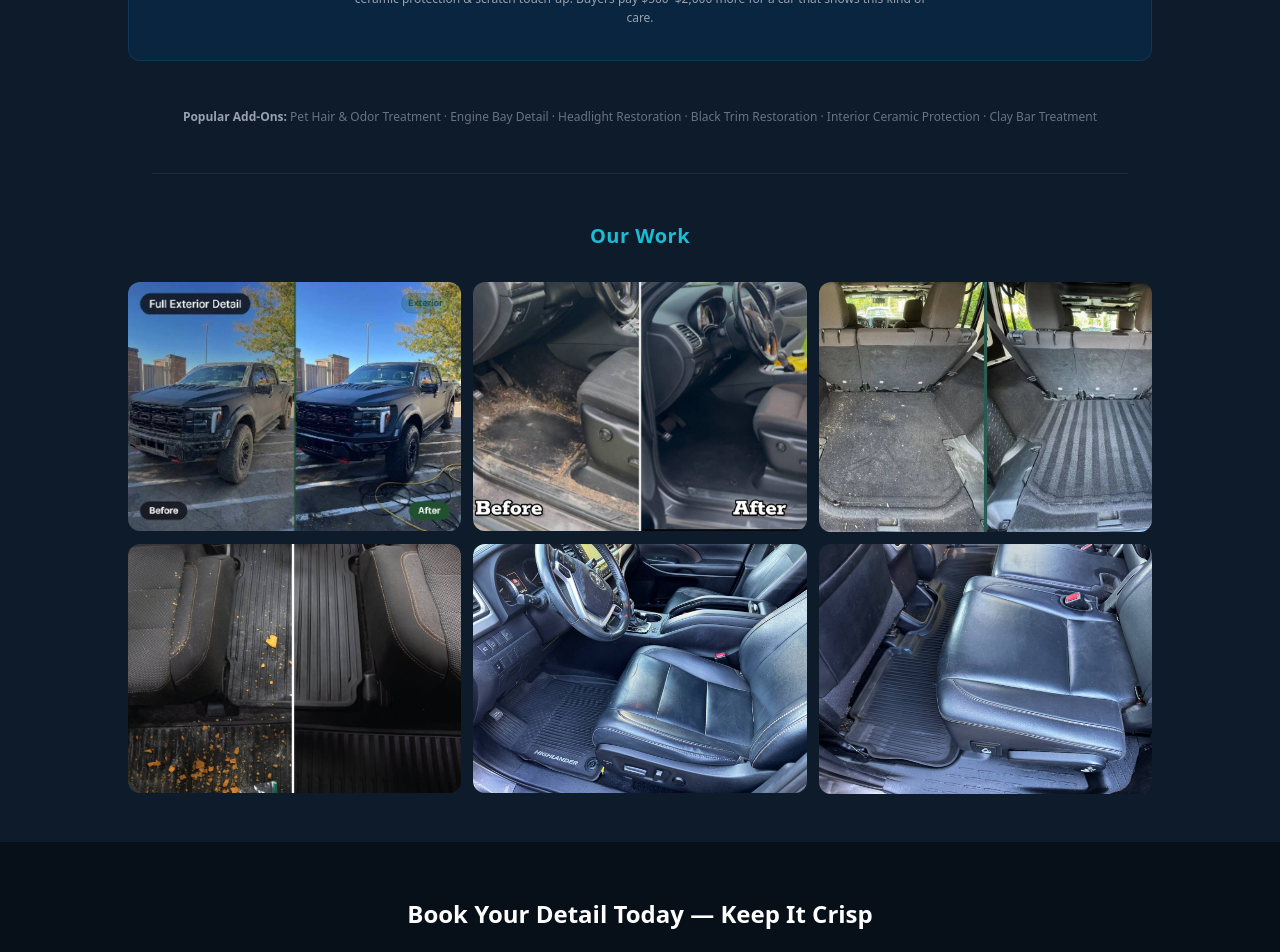
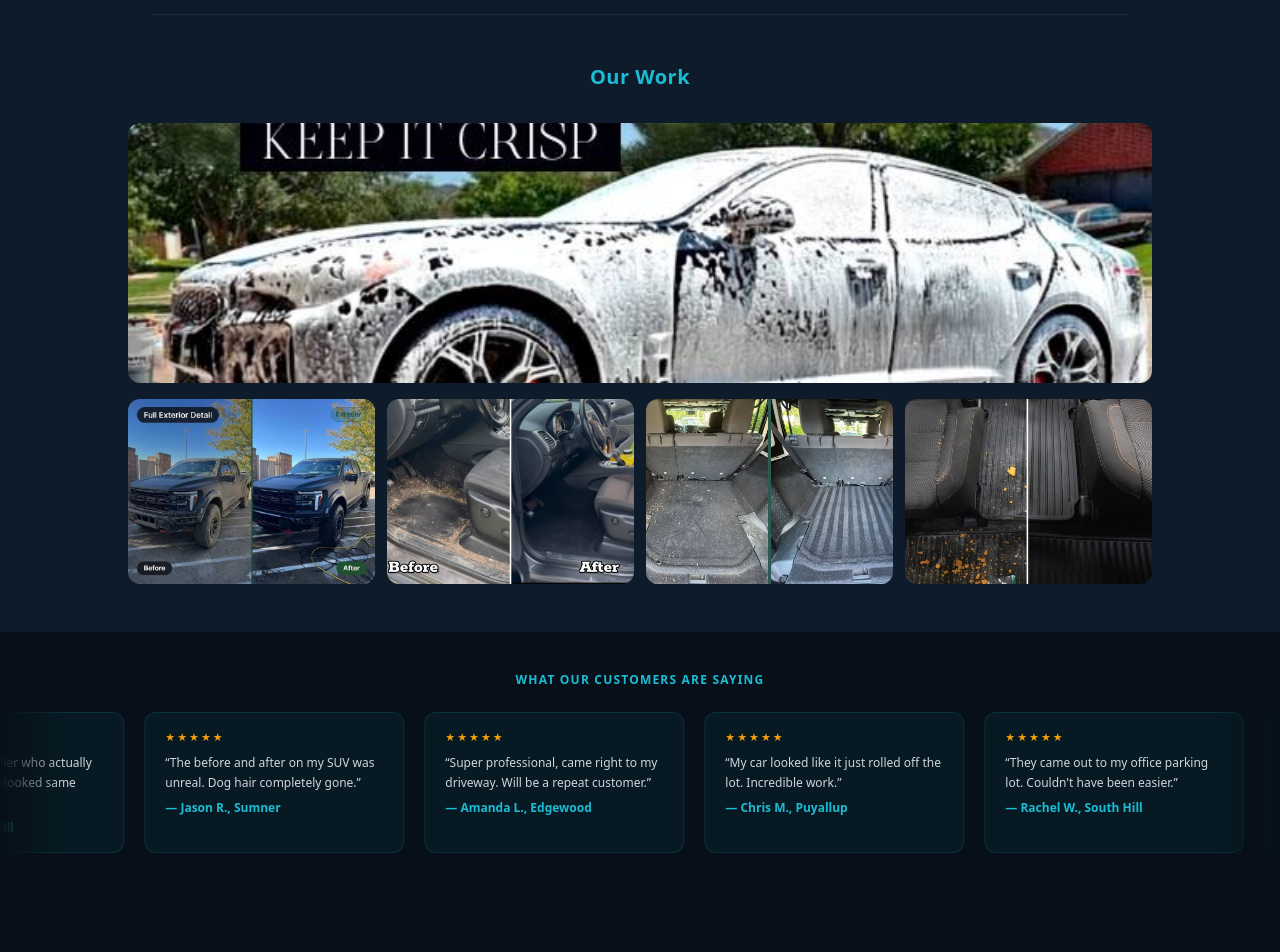
Before and after one commit to NobleLandCo/crispautodetailers, a Next.js app: page / in a window 1280 px wide. Shown: the part 1360-2312 px from the top of the page. Built offline with nearby package versions, Linux system fonts and the light colour scheme.

Commit message:
Remove sticky nav, foam car full-width gallery header, 4 BA photos, review ticker

```diff
--- a/src/app/page.tsx
+++ b/src/app/page.tsx
@@ -7,12 +7,27 @@
 const NAVY_DARK = "#071018";
 const ORANGE = "#F59E0B";
 
+const reviews = [
+  { text: "Showed up on time, my truck looks better than the day I bought it.", author: "Mike T., Puyallup" },
+  { text: "Finally found a detailer who actually answers the phone. Booked same day.", author: "Sarah K., South Hill" },
+  { text: "The before and after on my SUV was unreal. Dog hair completely gone.", author: "Jason R., Sumner" },
+  { text: "Super professional, came right to my driveway. Will be a repeat customer.", author: "Amanda L., Edgewood" },
+  { text: "My car looked like it just rolled off the lot. Incredible work.", author: "Chris M., Puyallup" },
+  { text: "They came out to my office parking lot. Couldn't have been easier.", author: "Rachel W., South Hill" },
+  { text: "Ceramic coating has held up great — still beading water months later.", author: "Tom B., Orting" },
+  { text: "Best detail I've ever had. The interior shampoo on my seats was night and day.", author: "Jen D., Puyallup" },
+  { text: "Answered right away, gave me a fair quote, showed up and crushed it.", author: "Dave N., Sumner" },
+  { text: "Worth every dollar. My wife thought I bought a new car.", author: "Kevin S., South Hill" },
+];
+
 export default function Home() {
+  const doubled = [...reviews, ...reviews];
+
   return (
     <main className="min-h-screen" style={{ backgroundColor: NAVY }}>
 
-      {/* NAV */}
-      <nav className="fixed top-0 w-full z-50" style={{ backgroundColor: "rgba(7,16,24,0.97)", backdropFilter: "blur(8px)", borderBottom: "1px solid rgba(27,189,212,0.15)" }}>
+      {/* NAV — static, not sticky */}
+      <nav style={{ backgroundColor: NAVY_DARK, borderBottom: "1px solid rgba(27,189,212,0.15)" }}>
         <div className="max-w-5xl mx-auto px-6 py-3 flex items-center justify-between">
           <Image src="/logo.jpg" alt="Crisp Auto Detailers" width={110} height={110} className="rounded-lg object-contain" style={{ maxHeight: 48, width: "auto" }} />
           <a href={`tel:${PHONE}`} className="text-sm font-bold px-5 py-2 rounded-full" style={{ backgroundColor: BLUE, color: "#fff" }}>
@@ -22,19 +37,16 @@
       </nav>
 
       {/* HERO */}
-      <section className="relative text-center px-6 pt-28 pb-16" style={{ backgroundColor: NAVY_DARK }}>
+      <section className="relative text-center px-6 pt-14 pb-14" style={{ backgroundColor: NAVY_DARK }}>
         <div className="absolute inset-0 z-0">
           <Image src="/hero-foam.jpg" alt="" fill className="object-cover object-center" style={{ opacity: 0.12 }} />
           <div className="absolute inset-0" style={{ background: `linear-gradient(to bottom, ${NAVY_DARK}dd, ${NAVY_DARK}ee)` }} />
         </div>
         <div className="relative z-10 max-w-3xl mx-auto">
-          <div className="flex justify-center mb-6">
-            <Image src="/logo.jpg" alt="Crisp Auto Detailers" width={120} height={120} className="rounded-xl" />
-          </div>
           <h1 className="text-3xl md:text-5xl font-black text-white tracking-tight mb-3">
             MOBILE DETAILING THAT COMES TO YOU
           </h1>
-          <p className="text-gray-400 text-sm tracking-widest mb-6">
+          <p className="text-gray-400 text-sm tracking-widest">
             Puyallup · South Hill · Sumner · Orting · Edgewood · Pierce County
           </p>
         </div>
@@ -63,7 +75,6 @@
         </div>
       </section>
 
-      {/* DIVIDER */}
       <div className="max-w-5xl mx-auto px-6"><div style={{ height: 1, backgroundColor: "rgba(255,255,255,0.07)" }} /></div>
 
       {/* PACKAGES */}
@@ -72,8 +83,6 @@
           <h2 className="text-center text-xl font-black mb-8 tracking-wide" style={{ color: BLUE }}>
             Full Detail Packages
           </h2>
-
-          {/* 3 package description cards */}
           <div className="grid md:grid-cols-3 gap-4 mb-8">
             {[
               { name: "ESSENTIAL", desc: "Hand wash, wheels & tires, full interior vacuum & wipe-down, 3-month ceramic sealant" },
@@ -91,22 +100,20 @@
             ))}
           </div>
 
-          {/* Pricing table */}
           <div className="rounded-xl overflow-hidden" style={{ border: "1px solid rgba(255,255,255,0.1)" }}>
-            {/* Header row */}
             <div className="grid grid-cols-4" style={{ backgroundColor: "rgba(7,16,24,0.8)" }}>
               <div className="px-5 py-3 text-xs font-bold text-gray-400 uppercase tracking-wider">Vehicle Size</div>
               {["Essential", "Premium", "Elite"].map((h) => (
                 <div key={h} className="px-5 py-3 text-xs font-bold uppercase tracking-wider text-center" style={{ color: BLUE }}>{h}</div>
               ))}
             </div>
-            {/* Data rows */}
             {[
               { label: "Sedan / Coupe", prices: [199, 259, 339] },
               { label: "Mid-size SUV / Truck", prices: [229, 289, 369] },
               { label: "Full-size SUV / Truck", prices: [259, 319, 399] },
             ].map((row, i) => (
-              <div key={row.label} className="grid grid-cols-4" style={{ backgroundColor: i % 2 === 0 ? "rgba(255,255,255,0.02)" : "transparent", borderTop: "1px solid rgba(255,255,255,0.06)" }}>
+              <div key={row.label} className="grid grid-cols-4"
+                style={{ backgroundColor: i % 2 === 0 ? "rgba(255,255,255,0.02)" : "transparent", borderTop: "1px solid rgba(255,255,255,0.06)" }}>
                 <div className="px-5 py-4 text-sm font-semibold text-white">{row.label}</div>
                 {row.prices.map((p, j) => (
                   <div key={j} className="px-5 py-4 text-sm font-bold text-center text-white">${p}</div>
@@ -139,28 +146,58 @@
         </div>
       </section>
 
-      {/* DIVIDER */}
       <div className="max-w-5xl mx-auto px-6"><div style={{ height: 1, backgroundColor: "rgba(255,255,255,0.07)" }} /></div>
 
       {/* GALLERY */}
       <section className="py-12 px-6" style={{ backgroundColor: NAVY }}>
         <div className="max-w-5xl mx-auto">
           <h2 className="text-center text-xl font-black mb-8 tracking-wide" style={{ color: BLUE }}>Our Work</h2>
-          <div className="grid grid-cols-2 md:grid-cols-3 gap-3">
-            {[
-              "/ba-raptor.jpg",
-              "/ba-interior.jpg",
-              "/ba-cargo.jpg",
-              "/ba-mats.jpg",
-              "/after-interior.jpg",
-              "/after-seats.jpg",
-            ].map((src) => (
+
+          {/* Foam car — full width */}
+          <div className="rounded-xl overflow-hidden mb-4 relative w-full" style={{ height: 260 }}>
+            <Image src="/hero-foam.jpg" alt="Full exterior detail" fill className="object-cover object-center" />
+          </div>
+
+          {/* Before/after grid — 4 photos */}
+          <div className="grid grid-cols-2 md:grid-cols-4 gap-3">
+            {["/ba-raptor.jpg", "/ba-interior.jpg", "/ba-cargo.jpg", "/ba-mats.jpg"].map((src) => (
               <div key={src} className="rounded-xl overflow-hidden relative" style={{ aspectRatio: "4/3" }}>
-                <Image src={src} alt="Detailing work" fill className="object-cover" />
+                <Image src={src} alt="Before and after detail" fill className="object-cover" />
               </div>
             ))}
           </div>
         </div>
+      </section>
+
+      {/* REVIEW TICKER */}
+      <section className="py-10 overflow-hidden" style={{ backgroundColor: NAVY_DARK }}>
+        <p className="text-center text-xs font-bold uppercase tracking-widest mb-6" style={{ color: BLUE }}>
+          What Our Customers Are Saying
+        </p>
+        <div className="relative">
+          {/* Fade edges */}
+          <div className="absolute left-0 top-0 bottom-0 w-16 z-10 pointer-events-none" style={{ background: `linear-gradient(to right, ${NAVY_DARK}, transparent)` }} />
+          <div className="absolute right-0 top-0 bottom-0 w-16 z-10 pointer-events-none" style={{ background: `linear-gradient(to left, ${NAVY_DARK}, transparent)` }} />
+
+          <div className="flex gap-5" style={{ animation: "ticker 40s linear infinite", width: "max-content" }}>
+            {doubled.map((r, i) => (
+              <div key={i} className="rounded-xl px-5 py-4 flex-shrink-0" style={{ width: 260, backgroundColor: "rgba(27,189,212,0.06)", border: "1px solid rgba(27,189,212,0.15)" }}>
+                <div className="flex gap-0.5 mb-2">
+                  {[...Array(5)].map((_, s) => <span key={s} style={{ color: ORANGE, fontSize: 11 }}>★</span>)}
+                </div>
+                <p className="text-gray-300 text-xs leading-relaxed mb-2">&ldquo;{r.text}&rdquo;</p>
+                <p className="text-xs font-semibold" style={{ color: BLUE }}>— {r.author}</p>
+              </div>
+            ))}
+          </div>
+        </div>
+
+        <style>{`
+          @keyframes ticker {
+            0% { transform: translateX(0); }
+            100% { transform: translateX(-50%); }
+          }
+        `}</style>
       </section>
 
       {/* CTA FOOTER */}
```
